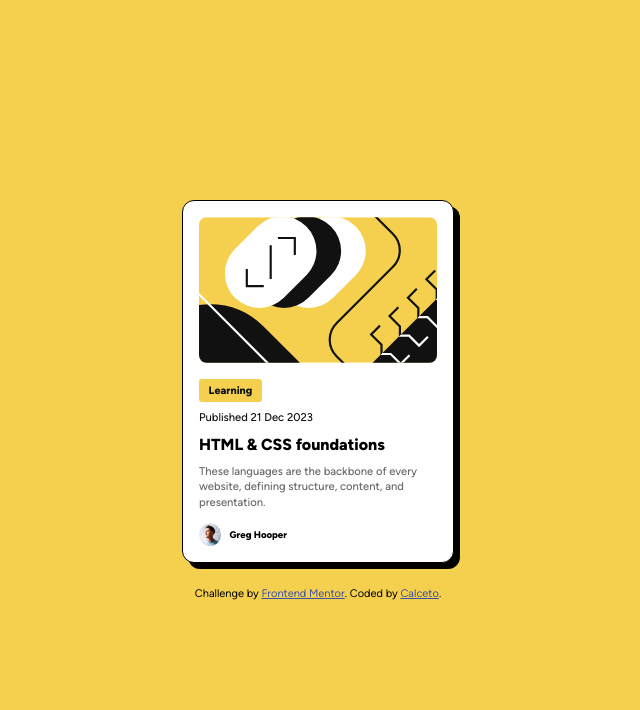
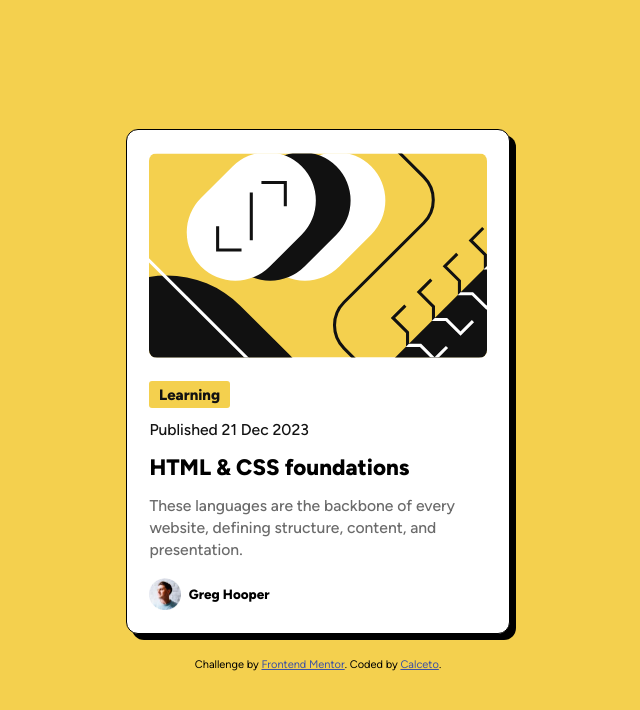
Before and after one commit to Calceto23/blog-preview-card, a plain HTML site: page index.html in a window 1280 px wide. Shown: the whole page, without its empty margins (322-962 px from the left). Drawn offline with Linux system fonts and the light colour scheme.

Commit message:
style: scale up card proportions to match design

```diff
--- a/style.css
+++ b/style.css
@@ -17,16 +17,17 @@ body {
     align-items: center;
     height: 100dvh;
     background-color: hsl(47, 88%, 63%);
-    font-family:'Figtree';
+    font-family:'Figtree', sans-serif;
     gap: 1.5rem;
 }
 
 .main-card {
     display: flex;
     flex-direction: column;
-    width: 17rem;
+    width: 24rem;
+    max-width: 90%;
     background-color: hsl(0, 0%, 100%);
-    padding: 1rem;
+    padding: 1.4rem;
     border-radius: 12px;
     border: solid 1px #000;
     box-shadow: 6px 6px 0 0 #000;
@@ -41,7 +42,7 @@ body {
 
 .ilustration-container {
     width: 100%;
-    margin-bottom: 1rem;
+    margin-bottom: 1.4rem;
 }
 
 .ilustration-img {
@@ -56,32 +57,32 @@ body {
     display: inline-block;
     width: fit-content;
     padding: .3rem .6rem;
-    font-size: .670rem;
+    font-size: .938rem;
     border-radius: 3px;
     font-weight: 800;
-    margin-bottom: .5rem;
+    margin-bottom: .700rem;
     color: hsl(0, 0%, 7%);
 }
 
 .datetime {
-    font-size: .7rem;
+    font-size: .980rem;
     font-weight: 500;
     color: hsl(0, 0%, 7%);
-    margin-bottom: .7rem;
+    margin-bottom: .980rem;
 }
 
 h1 {
-    font-size: 1rem;
+    font-size: 1.4rem;
     font-weight: 800;
-    margin-bottom: .6rem;
+    margin-bottom: .840rem;
 }
 
 p {
-    font-size: clamp(0.6rem, 2.1vw, 0.7rem);
+    font-size: clamp(0.840rem, 2.5vw, 0.980rem);
     color: hsl(0, 0%, 42%);
     font-weight: 500;
     line-height: 1.4;
-    margin-bottom: .8rem;
+    margin-bottom: 1.12rem;
 }
 
 .avatar-container {
@@ -91,10 +92,16 @@ p {
 }
 
 .avatar-img {
-    width: 1.4rem;
+    width: 1.96rem;
 }
 
 figcaption {
-    font-size: .6rem;
+    font-size: .840rem;
     font-weight: 800;
 }
+
+@media (prefers-reduced-motion: reduce) {
+    .main-card {
+        transition: none;
+    }
+}
```
Also changed, not shown: assets/images/screenshot.png.
